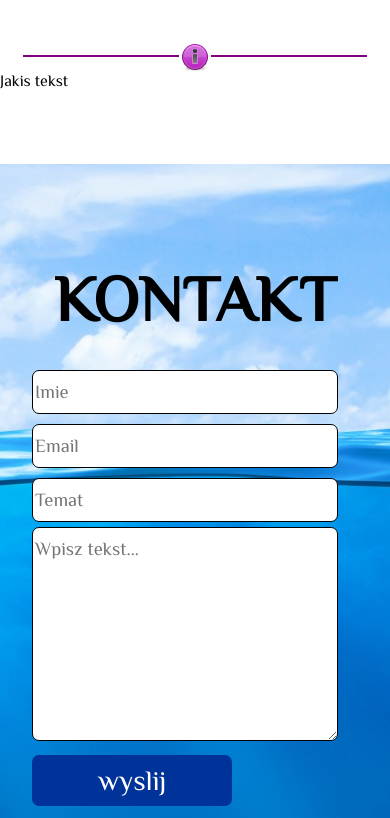
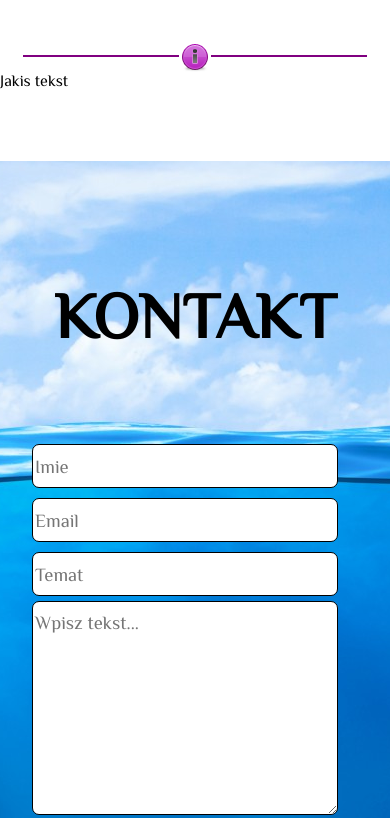
Before and after one commit to darek12813/ProjektowanieWWW, a plain HTML site: page pierwsza/index.html in a window 390 px wide. Shown: the part 844-1662 px from the top of the page. Drawn offline with Linux system fonts and the light colour scheme.

Commit message:
usunietypadding

```diff
--- a/pierwsza/css/style.css
+++ b/pierwsza/css/style.css
@@ -178,7 +178,6 @@ body,html{
     #Omnie{
         height:auto;
         padding-top:40px;
-        padding-bottom:40px;
     }}
 
 
@@ -187,7 +186,6 @@ body,html{
 
     background: url("../images/contactimg.jpg")center no-repeat;
     padding-top:90px;
-    padding-bottom:90px;
     width: 100vw;
     height:900px;
 
@@ -221,6 +219,7 @@ footer h1{
 }
 
 .Tkontakt{
+    margin-top: 100px;
     font-family: 'Philosopher';
     font-size:24pt;
     text-align: center;
@@ -228,6 +227,7 @@ footer h1{
 
 .email{
     height: 400px;
+    margin-top: 100px;
     display:flex;
     flex-direction:row;
     align-items:center;
@@ -340,6 +340,7 @@ textarea{
         height: auto;
     }
     .contactinf{
+        margin-top: 100px;
        flex-direction: column;
     }
     .localization, .phone, .poczta{
```
